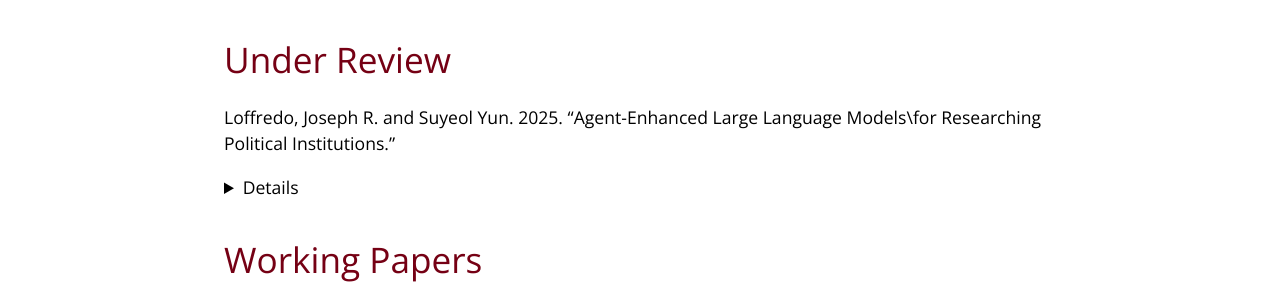
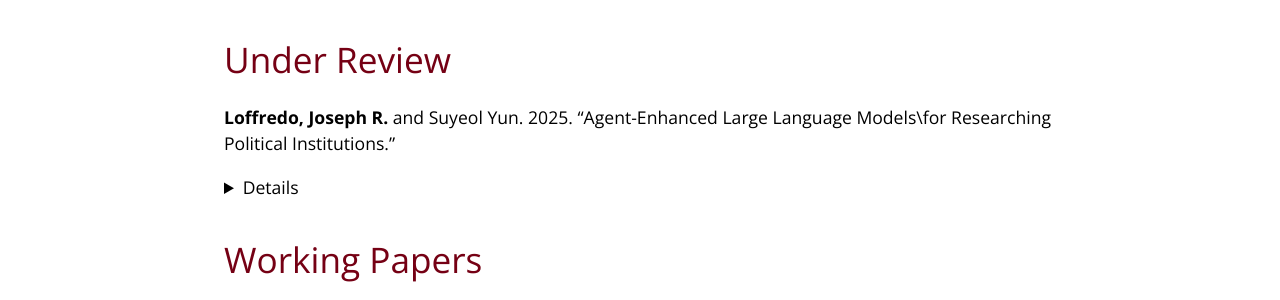
Before and after one commit to jloffredo2/jloffredo2.github.io, a Jekyll site: the page built from research.md, in a window 1280 px wide. Shown: the part 760-1060 px from the top of the page. Built offline with Jekyll 4.4.1, drawn with Linux system fonts in a browser that asks for light colours.

Commit message:
Update research.md

```diff
--- a/research.md
+++ b/research.md
@@ -12,7 +12,7 @@ Kuriwaki, Shiro, Mason Reece, Samuel Baltz, Aleksandra Conevska, **Joseph R. Lof
 Jaffe, Jacob, **Joseph R. Loffredo**, Samuel Baltz, Alejandro Flores, and Charles Stewart III. 2024. "[Trust in the Count: Improving Voter Confidence with Post-Election Audits](https://doi.org/10.1093/poq/nfae029).'' *Public Opinion Quarterly* 88 (SI): 585-607. `DOI: 10.1093/poq/nfae029`. Replication materials are available [here](https://osf.io/xdn89/).<details style="cursor: pointer;">**Abstract**: Post-election audits are thought to bolster voter confidence in elections, but it is unclear which aspects of audits drive public trust. Using pre-registered vignette and conjoint survey experiments administered by YouGov on a sample of 2,000 American respondents, we find that how an audit is conducted is more important than what an audit finds. Structural features of audits, like who conducts it and how its results are announced, turn out to be more consequential to voter evaluations of election results than the actual discrepancy found. Moreover, while Democrats and Republicans have increasingly divided views of the state of democracy in the United States, they are similarly receptive to information presented about audits, and largely agree that audits are effective tools for detecting errors in vote counting. Our findings thus reinforce the expectation that audits do increase voter trust and suggest that election administrators can strengthen voter confidence by making audits as transparent as possible. </details>
 
 # Under Review
-Loffredo, Joseph R. and Suyeol Yun. 2025. "Agent-Enhanced Large Language Models\\for Researching Political Institutions."<details style="cursor: pointer;">**Abstract**: The applications of Large Language Models (LLMs) in political science are rapidly expanding. This paper demonstrates how LLMs, when augmented with predefined functions and specialized tools, can serve as dynamic agents capable of streamlining tasks such as data collection, preprocessing, and analysis. Central to this approach is Agentic RAG, which equips LLMs with action-calling capabilities for interaction with external knowledge bases. Beyond information retrieval, LLM agents incorporate modular tools for tasks like document summarization, transcript coding, qualitative variable classification, and statistical modeling, enabling adaptability across diverse research contexts. To demonstrate the potential of this approach, we introduce CongressRA, an LLM agent designed to support scholars studying the U.S. Congress. Through this example, we highlight how LLM agents can reduce the costs of replicating, testing, and extending empirical research using the domain-specific data that drives the study of political institutions. </details>
+**Loffredo, Joseph R.** and Suyeol Yun. 2025. "Agent-Enhanced Large Language Models\\for Researching Political Institutions."<details style="cursor: pointer;">**Abstract**: The applications of Large Language Models (LLMs) in political science are rapidly expanding. This paper demonstrates how LLMs, when augmented with predefined functions and specialized tools, can serve as dynamic agents capable of streamlining tasks such as data collection, preprocessing, and analysis. Central to this approach is Agentic RAG, which equips LLMs with action-calling capabilities for interaction with external knowledge bases. Beyond information retrieval, LLM agents incorporate modular tools for tasks like document summarization, transcript coding, qualitative variable classification, and statistical modeling, enabling adaptability across diverse research contexts. To demonstrate the potential of this approach, we introduce CongressRA, an LLM agent designed to support scholars studying the U.S. Congress. Through this example, we highlight how LLM agents can reduce the costs of replicating, testing, and extending empirical research using the domain-specific data that drives the study of political institutions. </details>
 
 # Working Papers
 "Legislating Democracy: When State Legislators Change Access to the Ballot"
```
